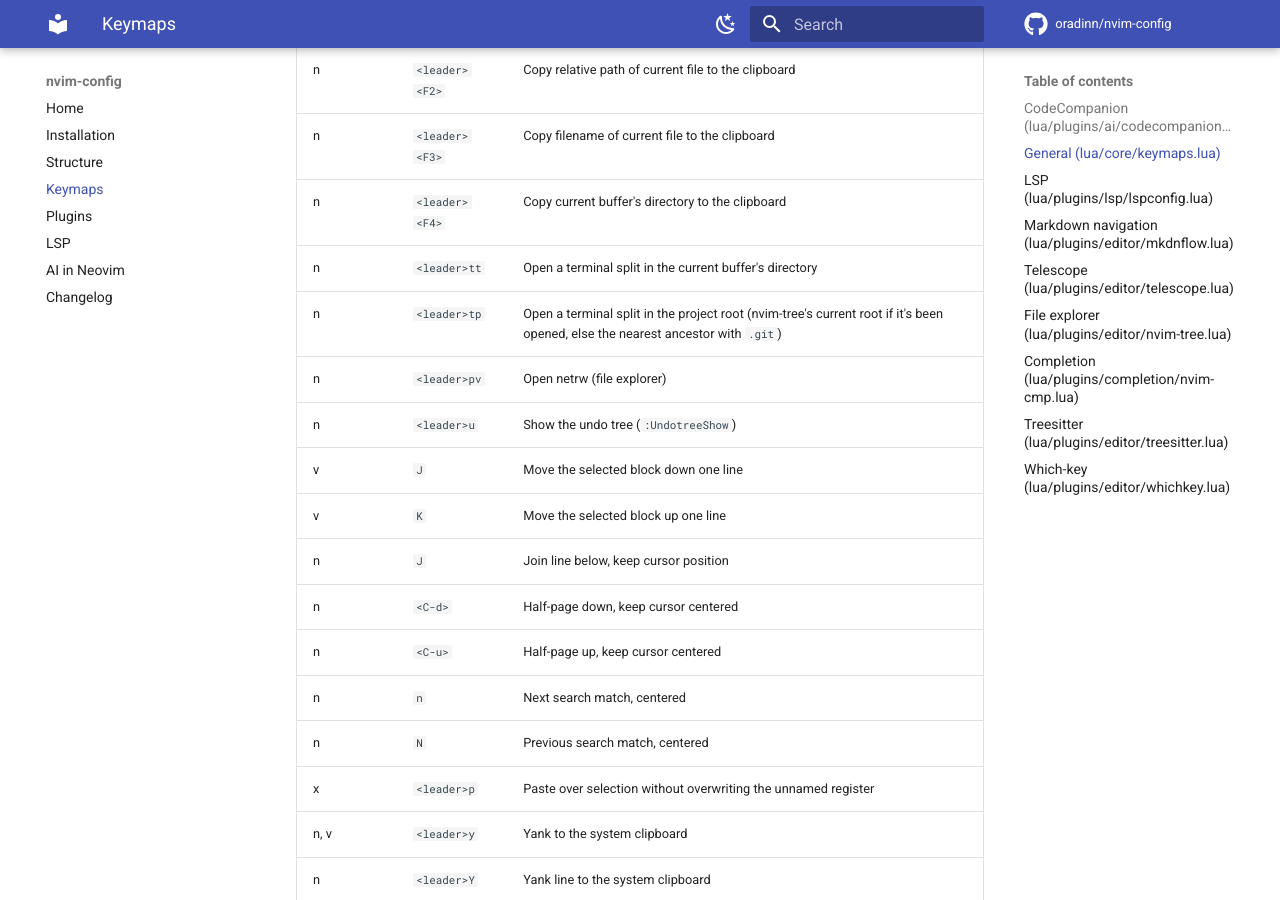
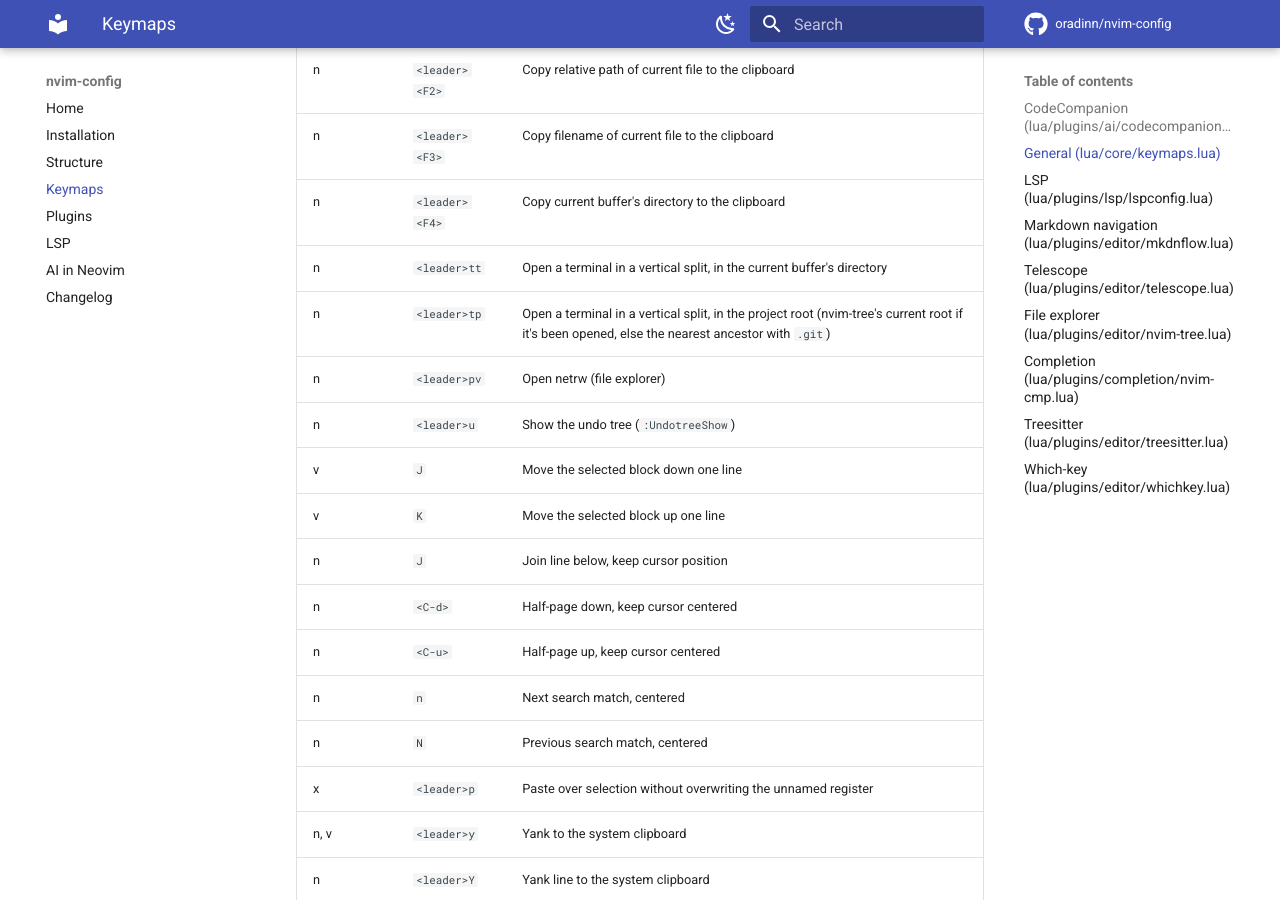
Before and after one commit to oradinn/nvim-config, an MkDocs documentation site: the page built from docs/keymaps.md, in a window 1280 px wide and 900 px high, scrolled down 717 px. Built offline with MkDocs 1.6.1 and Material for MkDocs 9.7.7, drawn with Linux system fonts in a browser that asks for light colours; comment, search, counter and statistics services are not loaded.

Commit message:
Open the directory-aware terminal keymaps in a vertical split
Matches the user's existing habit of opening terminals vertically.

Co-Authored-By: Claude Sonnet 5 <noreply@anthropic.com>
Claude-Session: https://claude.ai/code/session_016YunJ1V2cbCqrNVvcpQqMP

```diff
--- a/docs/keymaps.md
+++ b/docs/keymaps.md
@@ -23,8 +23,8 @@ in-house LLM.
 | n | `<leader><F2>` | Copy relative path of current file to the clipboard |
 | n | `<leader><F3>` | Copy filename of current file to the clipboard |
 | n | `<leader><F4>` | Copy current buffer's directory to the clipboard |
-| n | `<leader>tt` | Open a terminal split in the current buffer's directory |
-| n | `<leader>tp` | Open a terminal split in the project root (nvim-tree's current root if it's been opened, else the nearest ancestor with `.git`) |
+| n | `<leader>tt` | Open a terminal in a vertical split, in the current buffer's directory |
+| n | `<leader>tp` | Open a terminal in a vertical split, in the project root (nvim-tree's current root if it's been opened, else the nearest ancestor with `.git`) |
 | n | `<leader>pv` | Open netrw (file explorer) |
 | n | `<leader>u` | Show the undo tree (`:UndotreeShow`) |
 | v | `J` | Move the selected block down one line |
```
Also changed, not shown: 1 other file.
